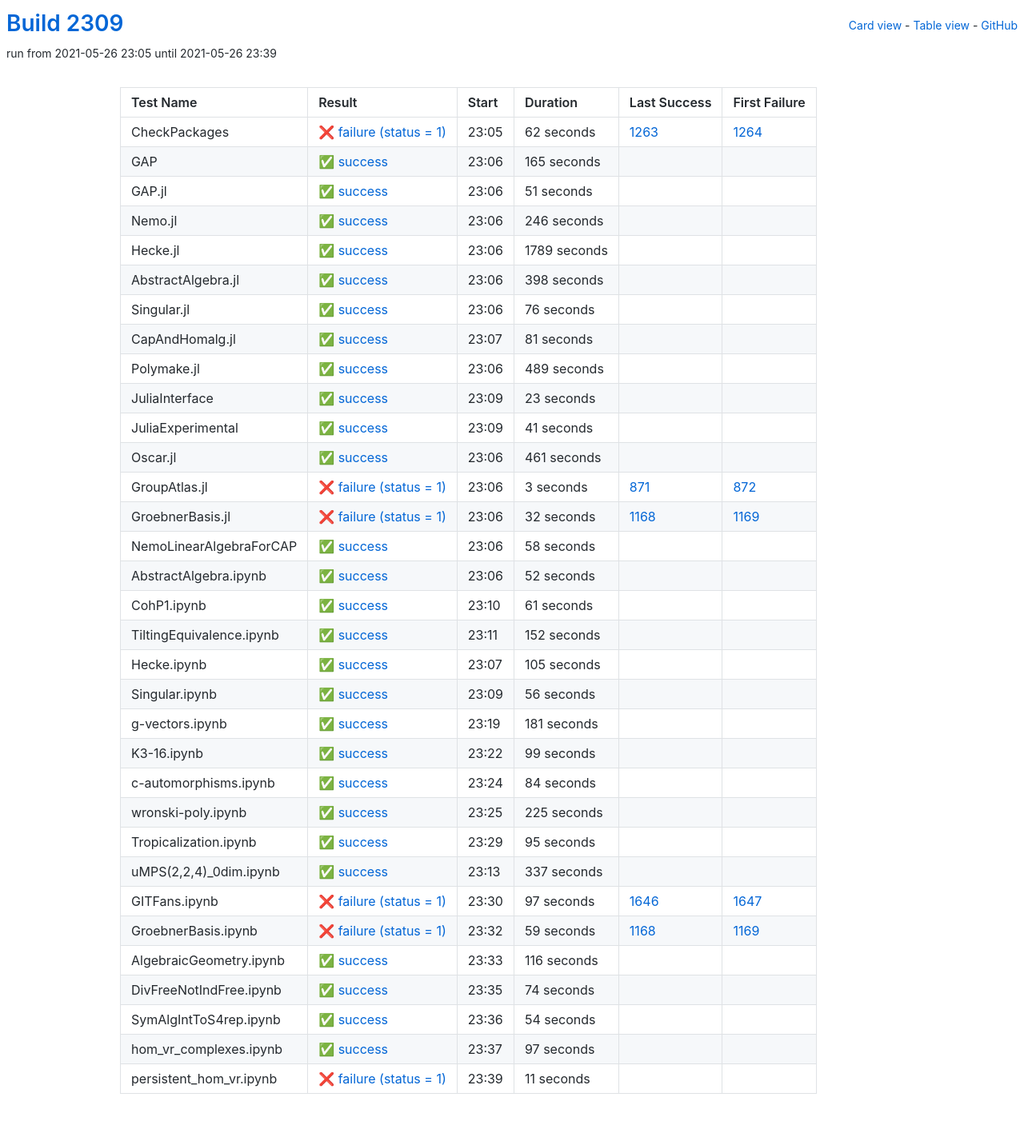
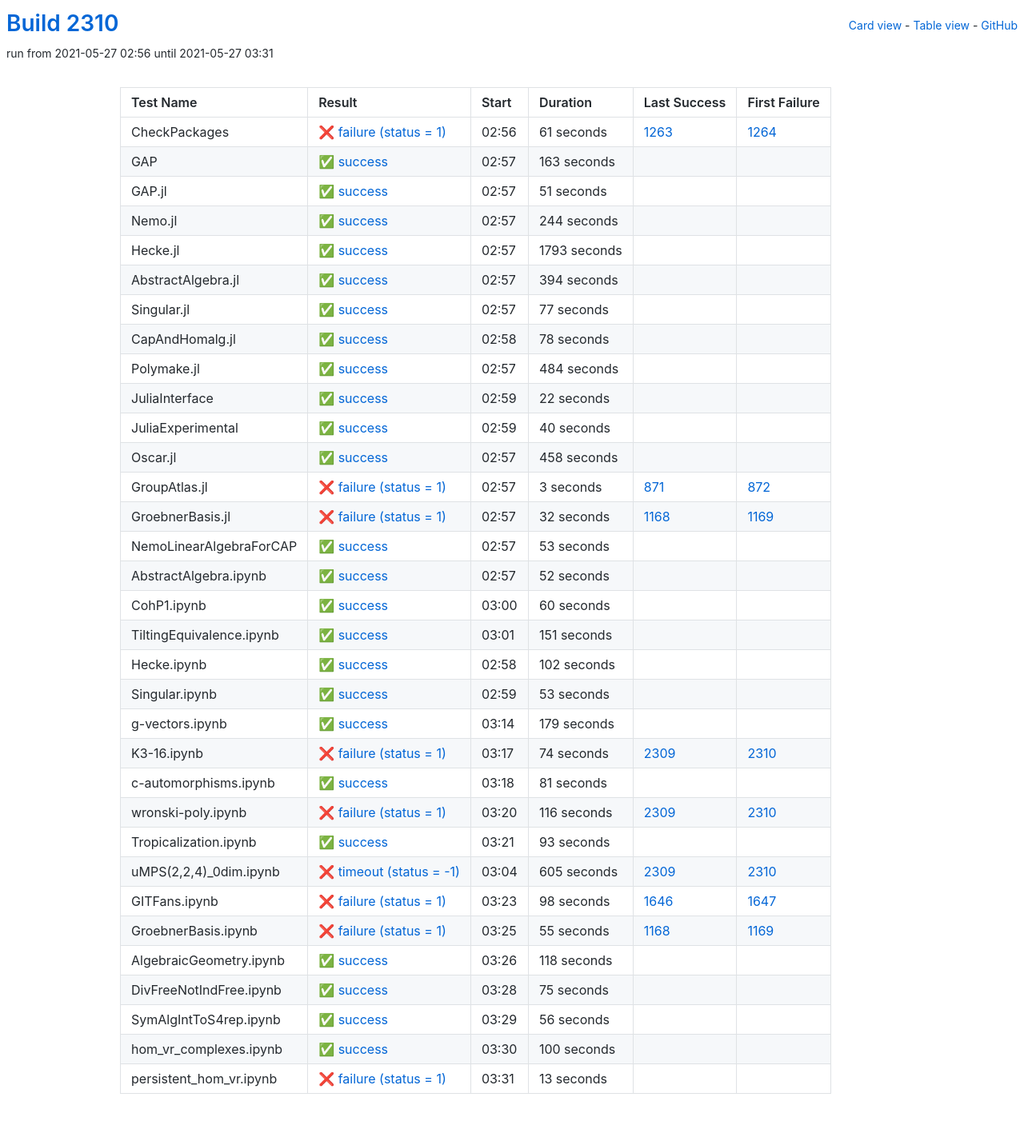
Before and after one commit to oscar-system/oscar-ci-status-stable, a Jekyll site: the page built from table.html, in a window 1280 px wide. Shown: the whole page at 80% size. Built offline with Jekyll 4.4.1, drawn with Linux system fonts in a browser that asks for light colours.

Commit message:
Build #2310

```diff
--- a/_data/ci.yml
+++ b/_data/ci.yml
@@ -1,6 +1,6 @@
 ---
-build: 2309
-build_url: https://oscarci.mathematik.uni-kl.de/job/oscar-stable/2309/
+build: 2310
+build_url: https://oscarci.mathematik.uni-kl.de/job/oscar-stable/2310/
 job: oscar-stable
 organization: oscar-system
 repo: oscar-ci-status-stable
@@ -8,32 +8,32 @@ repourl: https://github.com/oscar-system/oscar-ci-status-stable
 tests:
 - name: CheckPackages
   id: checkpackages
-  log: https://oscarci.mathematik.uni-kl.de/job/oscar-stable/2309/artifact/logs/build-2309/CheckPackages.log
-  start: 2021-05-26 23:05
+  log: https://oscarci.mathematik.uni-kl.de/job/oscar-stable/2310/artifact/logs/build-2310/CheckPackages.log
+  start: 2021-05-27 02:56
   success: false
   exitcode: 1
   status: failure
-  duration: 62
+  duration: 61
   last_success: 1263
   last_success_url: https://oscarci.mathematik.uni-kl.de/job/oscar-stable/1263/
   first_failure: 1264
   first_failure_url: https://oscarci.mathematik.uni-kl.de/job/oscar-stable/1264/
 - name: GAP
   id: gap
-  log: https://oscarci.mathematik.uni-kl.de/job/oscar-stable/2309/artifact/logs/build-2309/GAP.log
-  start: 2021-05-26 23:06
+  log: https://oscarci.mathematik.uni-kl.de/job/oscar-stable/2310/artifact/logs/build-2310/GAP.log
+  start: 2021-05-27 02:57
   success: true
   exitcode: 0
   status: success
-  duration: 165
+  duration: 163
   last_success: false
   last_success_url:
   first_failure: false
   first_failure_url:
 - name: GAP.jl
   id: gap-jl
-  log: https://oscarci.mathematik.uni-kl.de/job/oscar-stable/2309/artifact/logs/build-2309/GAP.jl.log
-  start: 2021-05-26 23:06
+  log: https://oscarci.mathematik.uni-kl.de/job/oscar-stable/2310/artifact/logs/build-2310/GAP.jl.log
+  start: 2021-05-27 02:57
   success: true
   exitcode: 0
   status: success
@@ -44,116 +44,116 @@ tests:
   first_failure_url:
 - name: Nemo.jl
   id: nemo-jl
-  log: https://oscarci.mathematik.uni-kl.de/job/oscar-stable/2309/artifact/logs/build-2309/Nemo.jl.log
-  start: 2021-05-26 23:06
+  log: https://oscarci.mathematik.uni-kl.de/job/oscar-stable/2310/artifact/logs/build-2310/Nemo.jl.log
+  start: 2021-05-27 02:57
   success: true
   exitcode: 0
   status: success
-  duration: 246
+  duration: 244
   last_success: false
   last_success_url:
   first_failure: false
   first_failure_url:
 - name: Hecke.jl
   id: hecke-jl
-  log: https://oscarci.mathematik.uni-kl.de/job/oscar-stable/2309/artifact/logs/build-2309/Hecke.jl.log
-  start: 2021-05-26 23:06
+  log: https://oscarci.mathematik.uni-kl.de/job/oscar-stable/2310/artifact/logs/build-2310/Hecke.jl.log
+  start: 2021-05-27 02:57
   success: true
   exitcode: 0
   status: success
-  duration: 1789
+  duration: 1793
   last_success: false
   last_success_url:
   first_failure: false
   first_failure_url:
 - name: AbstractAlgebra.jl
   id: abstractalgebra-jl
-  log: https://oscarci.mathematik.uni-kl.de/job/oscar-stable/2309/artifact/logs/build-2309/AbstractAlgebra.jl.log
-  start: 2021-05-26 23:06
+  log: https://oscarci.mathematik.uni-kl.de/job/oscar-stable/2310/artifact/logs/build-2310/AbstractAlgebra.jl.log
+  start: 2021-05-27 02:57
   success: true
   exitcode: 0
   status: success
-  duration: 398
+  duration: 394
   last_success: false
   last_success_url:
   first_failure: false
   first_failure_url:
 - name: Singular.jl
   id: singular-jl
-  log: https://oscarci.mathematik.uni-kl.de/job/oscar-stable/2309/artifact/logs/build-2309/Singular.jl.log
-  start: 2021-05-26 23:06
+  log: https://oscarci.mathematik.uni-kl.de/job/oscar-stable/2310/artifact/logs/build-2310/Singular.jl.log
+  start: 2021-05-27 02:57
   success: true
   exitcode: 0
   status: success
-  duration: 76
+  duration: 77
   last_success: false
   last_success_url:
   first_failure: false
   first_failure_url:
 - name: CapAndHomalg.jl
   id: capandhomalg-jl
-  log: https://oscarci.mathematik.uni-kl.de/job/oscar-stable/2309/artifact/logs/build-2309/CapAndHomalg.jl.log
-  start: 2021-05-26 23:07
+  log: https://oscarci.mathematik.uni-kl.de/job/oscar-stable/2310/artifact/logs/build-2310/CapAndHomalg.jl.log
+  start: 2021-05-27 02:58
   success: true
   exitcode: 0
   status: success
-  duration: 81
+  duration: 78
   last_success: false
   last_success_url:
   first_failure: false
   first_failure_url:
 - name: Polymake.jl
   id: polymake-jl
-  log: https://oscarci.mathematik.uni-kl.de/job/oscar-stable/2309/artifact/logs/build-2309/Polymake.jl.log
-  start: 2021-05-26 23:06
+  log: https://oscarci.mathematik.uni-kl.de/job/oscar-stable/2310/artifact/logs/build-2310/Polymake.jl.log
+  start: 2021-05-27 02:57
   success: true
   exitcode: 0
   status: success
-  duration: 489
+  duration: 484
   last_success: false
   last_success_url:
   first_failure: false
   first_failure_url:
 - name: JuliaInterface
   id: juliainterface
-  log: https://oscarci.mathematik.uni-kl.de/job/oscar-stable/2309/artifact/logs/build-2309/JuliaInterface.log
-  start: 2021-05-26 23:09
+  log: https://oscarci.mathematik.uni-kl.de/job/oscar-stable/2310/artifact/logs/build-2310/JuliaInterface.log
+  start: 2021-05-27 02:59
   success: true
   exitcode: 0
   status: success
-  duration: 23
+  duration: 22
   last_success: false
   last_success_url:
   first_failure: false
   first_failure_url:
 - name: JuliaExperimental
   id: juliaexperimental
-  log: https://oscarci.mathematik.uni-kl.de/job/oscar-stable/2309/artifact/logs/build-2309/JuliaExperimental.log
-  start: 2021-05-26 23:09
+  log: https://oscarci.mathematik.uni-kl.de/job/oscar-stable/2310/artifact/logs/build-2310/JuliaExperimental.log
+  start: 2021-05-27 02:59
   success: true
   exitcode: 0
   status: success
-  duration: 41
+  duration: 40
   last_success: false
   last_success_url:
   first_failure: false
   first_failure_url:
 - name: Oscar.jl
   id: oscar-jl
-  log: https://oscarci.mathematik.uni-kl.de/job/oscar-stable/2309/artifact/logs/build-2309/Oscar.jl.log
-  start: 2021-05-26 23:06
+  log: https://oscarci.mathematik.uni-kl.de/job/oscar-stable/2310/artifact/logs/build-2310/Oscar.jl.log
+  start: 2021-05-27 02:57
   success: true
   exitcode: 0
   status: success
-  duration: 461
+  duration: 458
   last_success: false
   last_success_url:
   first_failure: false
   first_failure_url:
 - name: GroupAtlas.jl
   id: groupatlas-jl
-  log: https://oscarci.mathematik.uni-kl.de/job/oscar-stable/2309/artifact/logs/build-2309/GroupAtlas.jl.log
-  start: 2021-05-26 23:06
+  log: https://oscarci.mathematik.uni-kl.de/job/oscar-stable/2310/artifact/logs/build-2310/GroupAtlas.jl.log
+  start: 2021-05-27 02:57
   success: false
   exitcode: 1
   status: failure
@@ -164,8 +164,8 @@ tests:
   first_failure_url: https://oscarci.mathematik.uni-kl.de/job/oscar-stable/872/
 - name: GroebnerBasis.jl
   id: groebnerbasis-jl
-  log: https://oscarci.mathematik.uni-kl.de/job/oscar-stable/2309/artifact/logs/build-2309/GroebnerBasis.jl.log
-  start: 2021-05-26 23:06
+  log: https://oscarci.mathematik.uni-kl.de/job/oscar-stable/2310/artifact/logs/build-2310/GroebnerBasis.jl.log
+  start: 2021-05-27 02:57
   success: false
   exitcode: 1
   status: failure
@@ -176,20 +176,20 @@ tests:
   first_failure_url: https://oscarci.mathematik.uni-kl.de/job/oscar-stable/1169/
 - name: NemoLinearAlgebraForCAP
   id: nemolinearalgebraforcap
-  log: https://oscarci.mathematik.uni-kl.de/job/oscar-stable/2309/artifact/logs/build-2309/NemoLinearAlgebraForCAP.log
-  start: 2021-05-26 23:06
+  log: https://oscarci.mathematik.uni-kl.de/job/oscar-stable/2310/artifact/logs/build-2310/NemoLinearAlgebraForCAP.log
+  start: 2021-05-27 02:57
   success: true
   exitcode: 0
   status: success
-  duration: 58
+  duration: 53
   last_success: false
   last_success_url:
   first_failure: false
   first_failure_url:
 - name: AbstractAlgebra.ipynb
   id: abstractalgebra-ipynb
-  log: https://oscarci.mathematik.uni-kl.de/job/oscar-stable/2309/artifact/logs/build-2309/AbstractAlgebra.ipynb.log
-  start: 2021-05-26 23:06
+  log: https://oscarci.mathematik.uni-kl.de/job/oscar-stable/2310/artifact/logs/build-2310/AbstractAlgebra.ipynb.log
+  start: 2021-05-27 02:57
   success: true
   exitcode: 0
   status: success
@@ -200,44 +200,176 @@ tests:
   first_failure_url:
 - name: CohP1.ipynb
   id: cohp1-ipynb
-  log: https://oscarci.mathematik.uni-kl.de/job/oscar-stable/2309/artifact/logs/build-2309/CohP1.ipynb.log
-  start: 2021-05-26 23:10
+  log: https://oscarci.mathematik.uni-kl.de/job/oscar-stable/2310/artifact/logs/build-2310/CohP1.ipynb.log
+  start: 2021-05-27 03:00
   success: true
   exitcode: 0
   status: success
-  duration: 61
+  duration: 60
   last_success: false
   last_success_url:
   first_failure: false
   first_failure_url:
 - name: TiltingEquivalence.ipynb
   id: tiltingequivalence-ipynb
-  log: https://oscarci.mathematik.uni-kl.de/job/oscar-stable/2309/artifact/logs/build-2309/TiltingEquivalence.ipynb.log
-  start: 2021-05-26 23:11
+  log: https://oscarci.mathematik.uni-kl.de/job/oscar-stable/2310/artifact/logs/build-2310/TiltingEquivalence.ipynb.log
+  start: 2021-05-27 03:01
   success: true
   exitcode: 0
   status: success
-  duration: 152
+  duration: 151
   last_success: false
   last_success_url:
   first_failure: false
   first_failure_url:
 - name: Hecke.ipynb
   id: hecke-ipynb
-  log: https://oscarci.mathematik.uni-kl.de/job/oscar-stable/2309/artifact/logs/build-2309/Hecke.ipynb.log
-  start: 2021-05-26 23:07
+  log: https://oscarci.mathematik.uni-kl.de/job/oscar-stable/2310/artifact/logs/build-2310/Hecke.ipynb.log
+  start: 2021-05-27 02:58
   success: true
   exitcode: 0
   status: success
-  duration: 105
+  duration: 102
   last_success: false
   last_success_url:
   first_failure: false
   first_failure_url:
 - name: Singular.ipynb
   id: singular-ipynb
-  log: https://oscarci.mathematik.uni-kl.de/job/oscar-stable/2309/artifact/logs/build-2309/Singular.ipynb.log
-  start: 2021-05-26 23:09
+  log: https://oscarci.mathematik.uni-kl.de/job/oscar-stable/2310/artifact/logs/build-2310/Singular.ipynb.log
+  start: 2021-05-27 02:59
+  success: true
+  exitcode: 0
+  status: success
+  duration: 53
+  last_success: false
+  last_success_url:
+  first_failure: false
+  first_failure_url:
+- name: g-vectors.ipynb
+  id: g-vectors-ipynb
+  log: https://oscarci.mathematik.uni-kl.de/job/oscar-stable/2310/artifact/logs/build-2310/g-vectors.ipynb.log
+  start: 2021-05-27 03:14
+  success: true
+  exitcode: 0
+  status: success
+  duration: 179
+  last_success: false
+  last_success_url:
+  first_failure: false
+  first_failure_url:
+- name: K3-16.ipynb
+  id: k3-16-ipynb
+  log: https://oscarci.mathematik.uni-kl.de/job/oscar-stable/2310/artifact/logs/build-2310/K3-16.ipynb.log
+  start: 2021-05-27 03:17
+  success: false
+  exitcode: 1
+  status: failure
+  duration: 74
+  last_success: 2309
+  last_success_url: https://oscarci.mathematik.uni-kl.de/job/oscar-stable/2309/
+  first_failure: 2310
+  first_failure_url: https://oscarci.mathematik.uni-kl.de/job/oscar-stable/2310/
+- name: c-automorphisms.ipynb
+  id: c-automorphisms-ipynb
+  log: https://oscarci.mathematik.uni-kl.de/job/oscar-stable/2310/artifact/logs/build-2310/c-automorphisms.ipynb.log
+  start: 2021-05-27 03:18
+  success: true
+  exitcode: 0
+  status: success
+  duration: 81
+  last_success: false
+  last_success_url:
+  first_failure: false
+  first_failure_url:
+- name: wronski-poly.ipynb
+  id: wronski-poly-ipynb
+  log: https://oscarci.mathematik.uni-kl.de/job/oscar-stable/2310/artifact/logs/build-2310/wronski-poly.ipynb.log
+  start: 2021-05-27 03:20
+  success: false
+  exitcode: 1
+  status: failure
+  duration: 116
+  last_success: 2309
+  last_success_url: https://oscarci.mathematik.uni-kl.de/job/oscar-stable/2309/
+  first_failure: 2310
+  first_failure_url: https://oscarci.mathematik.uni-kl.de/job/oscar-stable/2310/
+- name: Tropicalization.ipynb
+  id: tropicalization-ipynb
+  log: https://oscarci.mathematik.uni-kl.de/job/oscar-stable/2310/artifact/logs/build-2310/Tropicalization.ipynb.log
+  start: 2021-05-27 03:21
+  success: true
+  exitcode: 0
+  status: success
+  duration: 93
+  last_success: false
+  last_success_url:
+  first_failure: false
+  first_failure_url:
+- name: uMPS(2,2,4)_0dim.ipynb
+  id: umps-2-2-4-0dim-ipynb
+  log: https://oscarci.mathematik.uni-kl.de/job/oscar-stable/2310/artifact/logs/build-2310/uMPS-2-2-4-_0dim.ipynb.log
+  start: 2021-05-27 03:04
+  success: false
+  exitcode: -1
+  status: timeout
+  duration: 605
+  last_success: 2309
+  last_success_url: https://oscarci.mathematik.uni-kl.de/job/oscar-stable/2309/
+  first_failure: 2310
+  first_failure_url: https://oscarci.mathematik.uni-kl.de/job/oscar-stable/2310/
+- name: GITFans.ipynb
+  id: gitfans-ipynb
+  log: https://oscarci.mathematik.uni-kl.de/job/oscar-stable/2310/artifact/logs/build-2310/GITFans.ipynb.log
+  start: 2021-05-27 03:23
+  success: false
+  exitcode: 1
+  status: failure
+  duration: 98
+  last_success: 1646
+  last_success_url: https://oscarci.mathematik.uni-kl.de/job/oscar-stable/1646/
+  first_failure: 1647
+  first_failure_url: https://oscarci.mathematik.uni-kl.de/job/oscar-stable/1647/
+- name: GroebnerBasis.ipynb
+  id: groebnerbasis-ipynb
+  log: https://oscarci.mathematik.uni-kl.de/job/oscar-stable/2310/artifact/logs/build-2310/GroebnerBasis.ipynb.log
+  start: 2021-05-27 03:25
+  success: false
+  exitcode: 1
+  status: failure
+  duration: 55
+  last_success: 1168
+  last_success_url: https://oscarci.mathematik.uni-kl.de/job/oscar-stable/1168/
+  first_failure: 1169
+  first_failure_url: https://oscarci.mathematik.uni-kl.de/job/oscar-stable/1169/
+- name: AlgebraicGeometry.ipynb
+  id: algebraicgeometry-ipynb
+  log: https://oscarci.mathematik.uni-kl.de/job/oscar-stable/2310/artifact/logs/build-2310/AlgebraicGeometry.ipynb.log
+  start: 2021-05-27 03:26
+  success: true
+  exitcode: 0
+  status: success
+  duration: 118
+  last_success: false
+  last_success_url:
+  first_failure: false
+  first_failure_url:
+- name: DivFreeNotIndFree.ipynb
+  id: divfreenotindfree-ipynb
+  log: https://oscarci.mathematik.uni-kl.de/job/oscar-stable/2310/artifact/logs/build-2310/DivFreeNotIndFree.ipynb.log
+  start: 2021-05-27 03:28
+  success: true
+  exitcode: 0
+  status: success
+  duration: 75
+  last_success: false
+  last_success_url:
+  first_failure: false
+  first_failure_url:
+- name: SymAlgIntToS4rep.ipynb
+  id: symalginttos4rep-ipynb
+  log: https://oscarci.mathematik.uni-kl.de/job/oscar-stable/2310/artifact/logs/build-2310/SymAlgIntToS4rep.ipynb.log
+  start: 2021-05-27 03:29
   success: true
   exitcode: 0
   status: success
@@ -246,158 +378,26 @@ tests:
   last_success_url:
   first_failure: false
   first_failure_url:
-- name: g-vectors.ipynb
-  id: g-vectors-ipynb
-  log: https://oscarci.mathematik.uni-kl.de/job/oscar-stable/2309/artifact/logs/build-2309/g-vectors.ipynb.log
-  start: 2021-05-26 23:19
+- name: hom_vr_complexes.ipynb
+  id: hom-vr-complexes-ipynb
+  log: https://oscarci.mathematik.uni-kl.de/job/oscar-stable/2310/artifact/logs/build-2310/hom_vr_complexes.ipynb.log
+  start: 2021-05-27 03:30
   success: true
   exitcode: 0
   status: success
-  duration: 181
-  last_success: false
-  last_success_url:
-  first_failure: false
-  first_failure_url:
-- name: K3-16.ipynb
-  id: k3-16-ipynb
-  log: https://oscarci.mathematik.uni-kl.de/job/oscar-stable/2309/artifact/logs/build-2309/K3-16.ipynb.log
-  start: 2021-05-26 23:22
-  success: true
-  exitcode: 0
-  status: success
-  duration: 99
-  last_success: false
-  last_success_url:
-  first_failure: false
-  first_failure_url:
-- name: c-automorphisms.ipynb
-  id: c-automorphisms-ipynb
-  log: https://oscarci.mathematik.uni-kl.de/job/oscar-stable/2309/artifact/logs/build-2309/c-automorphisms.ipynb.log
-  start: 2021-05-26 23:24
-  success: true
-  exitcode: 0
-  status: success
-  duration: 84
-  last_success: false
-  last_success_url:
-  first_failure: false
-  first_failure_url:
-- name: wronski-poly.ipynb
-  id: wronski-poly-ipynb
-  log: https://oscarci.mathematik.uni-kl.de/job/oscar-stable/2309/artifact/logs/build-2309/wronski-poly.ipynb.log
-  start: 2021-05-26 23:25
-  success: true
-  exitcode: 0
-  status: success
-  duration: 225
-  last_success: false
-  last_success_url:
-  first_failure: false
-  first_failure_url:
-- name: Tropicalization.ipynb
-  id: tropicalization-ipynb
-  log: https://oscarci.mathematik.uni-kl.de/job/oscar-stable/2309/artifact/logs/build-2309/Tropicalization.ipynb.log
-  start: 2021-05-26 23:29
-  success: true
-  exitcode: 0
-  status: success
-  duration: 95
-  last_success: false
-  last_success_url:
-  first_failure: false
-  first_failure_url:
-- name: uMPS(2,2,4)_0dim.ipynb
-  id: umps-2-2-4-0dim-ipynb
-  log: https://oscarci.mathematik.uni-kl.de/job/oscar-stable/2309/artifact/logs/build-2309/uMPS-2-2-4-_0dim.ipynb.log
-  start: 2021-05-26 23:13
-  success: true
-  exitcode: 0
-  status: success
-  duration: 337
-  last_success: false
-  last_success_url:
-  first_failure: false
-  first_failure_url:
-- name: GITFans.ipynb
-  id: gitfans-ipynb
-  log: https://oscarci.mathematik.uni-kl.de/job/oscar-stable/2309/artifact/logs/build-2309/GITFans.ipynb.log
-  start: 2021-05-26 23:30
-  success: false
-  exitcode: 1
-  status: failure
-  duration: 97
-  last_success: 1646
-  last_success_url: https://oscarci.mathematik.uni-kl.de/job/oscar-stable/1646/
-  first_failure: 1647
-  first_failure_url: https://oscarci.mathematik.uni-kl.de/job/oscar-stable/1647/
-- name: GroebnerBasis.ipynb
-  id: groebnerbasis-ipynb
-  log: https://oscarci.mathematik.uni-kl.de/job/oscar-stable/2309/artifact/logs/build-2309/GroebnerBasis.ipynb.log
-  start: 2021-05-26 23:32
-  success: false
-  exitcode: 1
-  status: failure
-  duration: 59
-  last_success: 1168
-  last_success_url: https://oscarci.mathematik.uni-kl.de/job/oscar-stable/1168/
-  first_failure: 1169
-  first_failure_url: https://oscarci.mathematik.uni-kl.de/job/oscar-stable/1169/
-- name: AlgebraicGeometry.ipynb
-  id: algebraicgeometry-ipynb
-  log: https://oscarci.mathematik.uni-kl.de/job/oscar-stable/2309/artifact/logs/build-2309/AlgebraicGeometry.ipynb.log
-  start: 2021-05-26 23:33
-  success: true
-  exitcode: 0
-  status: success
-  duration: 116
-  last_success: false
-  last_success_url:
-  first_failure: false
-  first_failure_url:
-- name: DivFreeNotIndFree.ipynb
-  id: divfreenotindfree-ipynb
-  log: https://oscarci.mathematik.uni-kl.de/job/oscar-stable/2309/artifact/logs/build-2309/DivFreeNotIndFree.ipynb.log
-  start: 2021-05-26 23:35
-  success: true
-  exitcode: 0
-  status: success
-  duration: 74
-  last_success: false
-  last_success_url:
-  first_failure: false
-  first_failure_url:
-- name: SymAlgIntToS4rep.ipynb
-  id: symalginttos4rep-ipynb
-  log: https://oscarci.mathematik.uni-kl.de/job/oscar-stable/2309/artifact/logs/build-2309/SymAlgIntToS4rep.ipynb.log
-  start: 2021-05-26 23:36
-  success: true
-  exitcode: 0
-  status: success
-  duration: 54
-  last_success: false
-  last_success_url:
-  first_failure: false
-  first_failure_url:
-- name: hom_vr_complexes.ipynb
-  id: hom-vr-complexes-ipynb
-  log: https://oscarci.mathematik.uni-kl.de/job/oscar-stable/2309/artifact/logs/build-2309/hom_vr_complexes.ipynb.log
-  start: 2021-05-26 23:37
-  success: true
-  exitcode: 0
-  status: success
-  duration: 97
+  duration: 100
   last_success: false
   last_success_url:
   first_failure: false
   first_failure_url:
 - name: persistent_hom_vr.ipynb
   id: persistent-hom-vr-ipynb
-  log: https://oscarci.mathematik.uni-kl.de/job/oscar-stable/2309/artifact/logs/build-2309/persistent_hom_vr.ipynb.log
-  start: 2021-05-26 23:39
+  log: https://oscarci.mathematik.uni-kl.de/job/oscar-stable/2310/artifact/logs/build-2310/persistent_hom_vr.ipynb.log
+  start: 2021-05-27 03:31
   success: false
   exitcode: 1
   status: failure
-  duration: 11
+  duration: 13
   last_success: false
   last_success_url:
   first_failure: false
```
Also changed, not shown: README.md.
